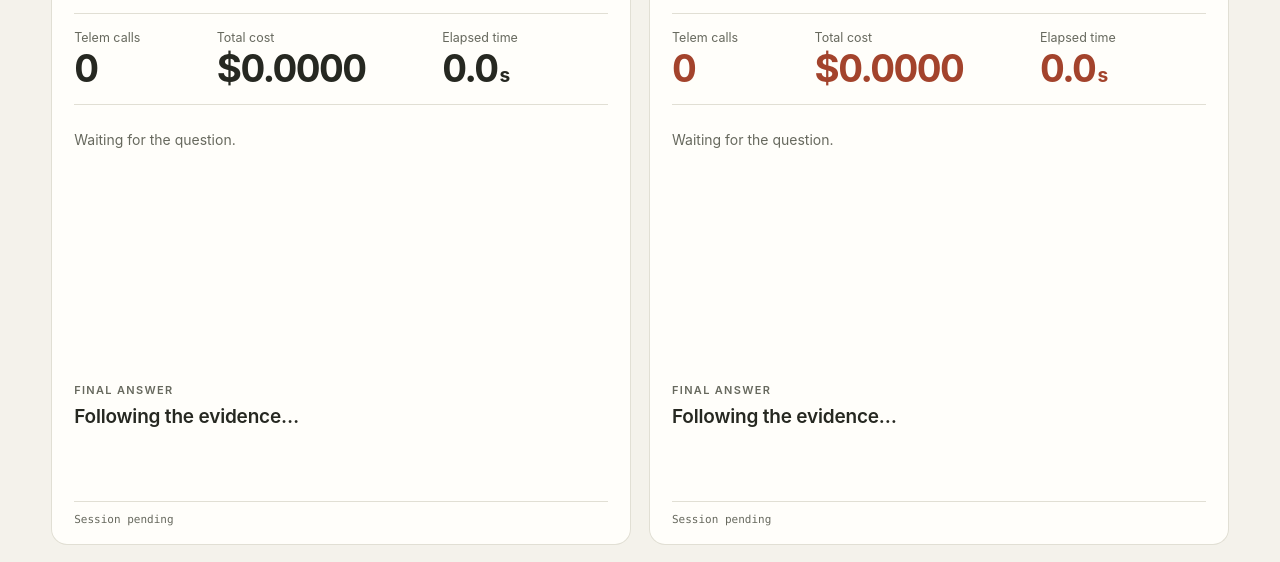
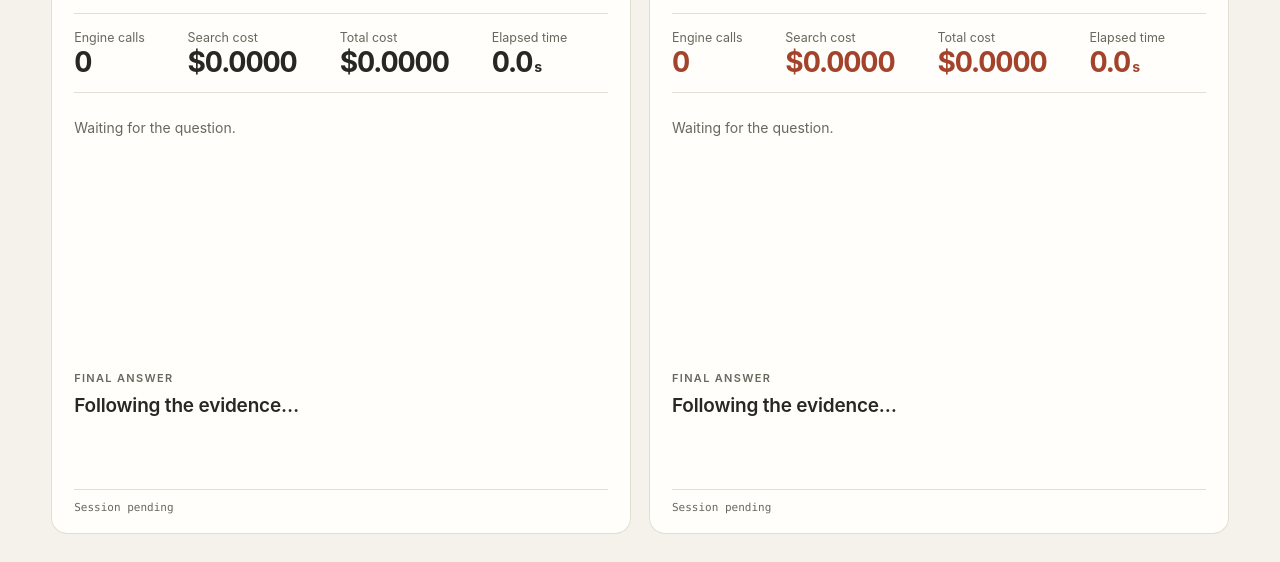
Before and after one commit to oliverrowebardeen/backstop, a plain HTML site: page ui/index.html in a window 1280 px wide. Shown: the part 1618-2180 px from the top of the page. Drawn offline with Linux system fonts and the light colour scheme; no server answers.

Commit message:
S7 fix: race columns count engine calls (the billed unit) and split search cost from total cost
Telem calls hid Telem default's fan-out (one request to many engines). Search cost is engines, page
reads and the checker; total adds the agent model's own turns.

Co-Authored-By: Claude Opus 5.5 <noreply@anthropic.com>

```diff
--- a/ui/index.html
+++ b/ui/index.html
@@ -102,7 +102,7 @@
         <div class="columns" id="columns"></div>
         <p class="race-honest" id="race-honest" hidden></p>
       </div>
-      <template id="column-template"><article class="race-column"><header class="column-head"><div><span class="column-tag"></span><h3 class="column-name"></h3></div><span class="run-status">Ready</span></header><dl class="counters"><div><dd class="telem-count">0</dd><dt>Telem calls</dt></div><div><dd class="cost-count">$0.0000</dd><dt>Total cost</dt></div><div><dd class="time-count">0.0<span>s</span></dd><dt>Elapsed time</dt></div></dl><ol class="steps" aria-label="Search events"><li class="empty">Waiting for the question.</li></ol><div class="answer"><p class="answer-label">Final answer</p><p class="answer-text">Following the evidence.</p><div class="sources"></div><details class="answer-details" hidden><summary>Read full answer</summary><p class="answer-full"></p></details><p class="grade-note" hidden>Not graded: live question</p><button class="chip-button watch-recorded" type="button" hidden>Watch a recorded run instead</button></div><p class="session">Session pending</p></article></template>
+      <template id="column-template"><article class="race-column"><header class="column-head"><div><span class="column-tag"></span><h3 class="column-name"></h3></div><span class="run-status">Ready</span></header><dl class="counters"><div title="Every engine query Telem runs and bills. One Telem default request can fan out to many engines."><dd class="engine-count">0</dd><dt>Engine calls</dt></div><div title="Engine calls, page reads and the checker."><dd class="search-cost">$0.0000</dd><dt>Search cost</dt></div><div title="Search cost plus the agent model's own turns."><dd class="cost-count">$0.0000</dd><dt>Total cost</dt></div><div><dd class="time-count">0.0<span>s</span></dd><dt>Elapsed time</dt></div></dl><ol class="steps" aria-label="Search events"><li class="empty">Waiting for the question.</li></ol><div class="answer"><p class="answer-label">Final answer</p><p class="answer-text">Following the evidence.</p><div class="sources"></div><details class="answer-details" hidden><summary>Read full answer</summary><p class="answer-full"></p></details><p class="grade-note" hidden>Not graded: live question</p><button class="chip-button watch-recorded" type="button" hidden>Watch a recorded run instead</button></div><p class="session">Session pending</p></article></template>
     </section>
 
     <section class="how light" id="how" aria-labelledby="how-title">
--- a/ui/race-state.js
+++ b/ui/race-state.js
@@ -16,7 +16,7 @@ export const VERDICTS = {
  */
 export function newRun(setup, firstEngine, {live = false} = {}) {
   return {setup, firstEngine, live, events: [], seen: new Set(), runId: null, session: null, engineCalls: 0,
-    telemCalls: 0, cost: 0, cachedCost: 0, elapsed: 0, startedAt: null, finished: false,
+    telemCalls: 0, cost: 0, searchCost: 0, cachedCost: 0, elapsed: 0, startedAt: null, finished: false,
     steps: [], currentSearch: null, currentCheck: null, sourceChecks: new Map(),
     answer: null, failure: null, status: 'Ready'};
 }
@@ -88,6 +88,7 @@ export function applyEvent(state, event) {
     state.engineCalls += data.engines.length;
     state.telemCalls += 1;
     state.cost += spend;
+    state.searchCost += spend;
     const engine = textField(data.first_engine);
     const questionType = textField(data.question_type);
     const step = {kind: 'search', query: data.query, goal: data.goal, resultCount: data.n_results,
@@ -107,6 +108,7 @@ export function applyEvent(state, event) {
       rewrite, action, why: data.reason, engines: [], verdict: state.currentCheck?.verdict || null});
   } else if (event.type === 'fetch') {
     state.cost += spend;
+    state.searchCost += spend;
     if (data.via === 'telem') state.telemCalls += 1;
     const step = {kind: 'fetch', query: data.via === 'tavily' ? 'read by Tavily Extract' : 'read by Telem fetch',
       url: data.url, ok: data.ok, why: data.ok ? 'Page read completed.' : 'Page read did not return usable text.',
@@ -115,6 +117,8 @@ export function applyEvent(state, event) {
     state.currentCheck = step;
   } else if (event.type === 'llm' && data.role !== 'judge') {
     state.cost += spend;
+    // Search cost: engines, page reads and the checker; the agent model's own turns are the rest.
+    if (data.role !== 'agent') state.searchCost += spend;
   } else if (event.type === 'search_done') {
     const step = state.currentSearch;
     if (step && !step.verdict) step.verdict = data.status;
--- a/ui/race.js
+++ b/ui/race.js
@@ -95,7 +95,8 @@ for (const side of ['left', 'right']) {
 
 function render(side) {
   const state = states[side], column = elements[side], find = selector => column.querySelector(selector);
-  find('.telem-count').textContent = String(state.telemCalls);
+  find('.engine-count').textContent = String(state.engineCalls);
+  find('.search-cost').textContent = `$${state.searchCost.toFixed(4)}`;
   find('.cost-count').textContent = `$${state.cost.toFixed(4)}`;
   find('.time-count').replaceChildren(document.createTextNode((state.elapsed / 1000).toFixed(1)), element('span', '', 's'));
   find('.run-status').textContent = state.status;
@@ -285,7 +286,7 @@ $('#race-form').addEventListener('submit', async event => {
   auditQuestion = question;
   setups.left = $('#left-setup').value; setups.right = $('#right-setup').value;
   lastRuns = null;
-  autoplayDone = true; reset('live'); notify('Both agents are searching live through Telem. Every counter comes from the event log.');
+  autoplayDone = true; reset('live'); notify('Both agents are searching live through Telem. Counts and costs come from the event log; the clock is real time.');
   const abort = new AbortController(); controller = abort;
   try {
     const response = await fetch('/race',{method:'POST',headers,body:JSON.stringify({question,left:setups.left,right:setups.right}),signal:abort.signal});
--- a/ui/style.css
+++ b/ui/style.css
@@ -349,9 +349,9 @@ td.is-pending .cell-main { color: #a3a598; font-weight: 550; font-size: 14px; }
 .column-name { margin-top: 4px; font-size: clamp(24px, 2.2vw, 34px); font-weight: 650; letter-spacing: -0.03em; }
 .ours .column-name, .ours .counters dd { color: var(--r-accent); }
 .run-status { font: 12px/1 var(--mono); padding: 6px 9px; border-radius: 999px; border: 1px solid var(--r-line); color: var(--r-muted); white-space: nowrap; }
-.counters { display: grid; grid-template-columns: 0.8fr 1.3fr 1fr; gap: 10px; margin-top: 16px; padding: 14px 0; border-block: 1px solid var(--r-line); }
+.counters { display: grid; grid-template-columns: 0.8fr 1.1fr 1.1fr 0.9fr; gap: 10px; margin-top: 16px; padding: 14px 0; border-block: 1px solid var(--r-line); }
 .counters div { display: flex; flex-direction: column-reverse; }
-.counters dd { font-size: clamp(28px, 3vw, 46px); font-weight: 650; letter-spacing: -0.04em; font-variant-numeric: tabular-nums; white-space: nowrap; line-height: 1.1; }
+.counters dd { font-size: clamp(22px, 2.2vw, 36px); font-weight: 650; letter-spacing: -0.04em; font-variant-numeric: tabular-nums; white-space: nowrap; line-height: 1.1; }
 .counters dd span { font-size: 0.5em; margin-left: 2px; letter-spacing: 0; }
 .counters dt { font-size: 12.5px; color: var(--r-muted); }
 .steps { height: 260px; overflow-y: auto; scrollbar-width: thin; }
```
Also changed, not shown: tests/o4/test_ui.mjs (+11 -0 lines).
